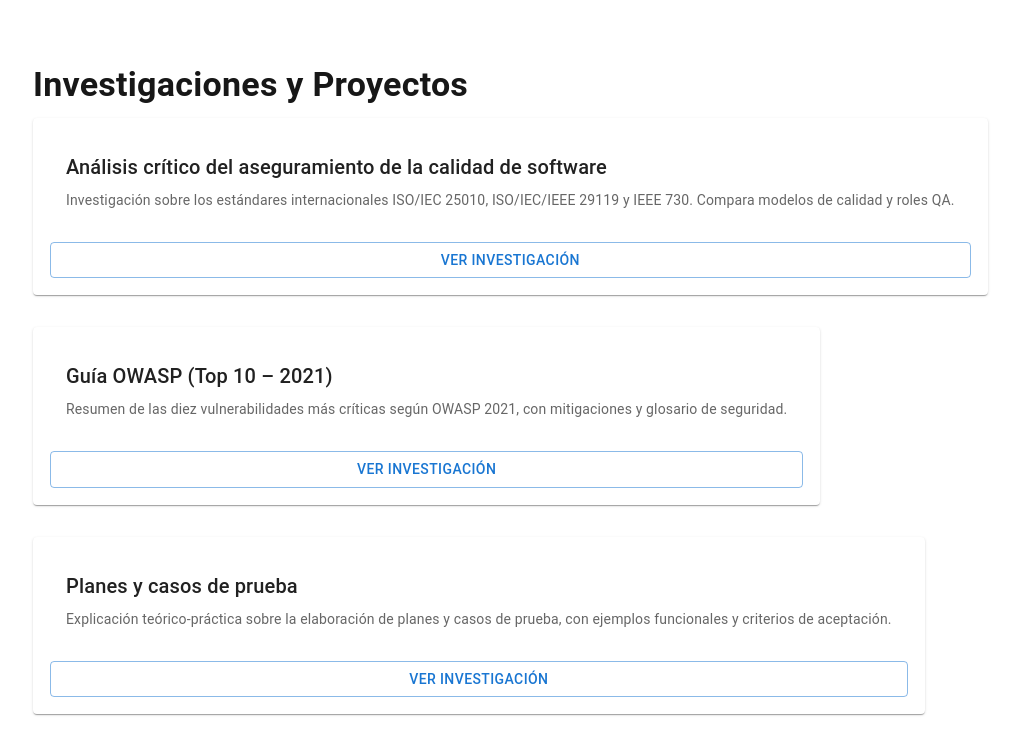
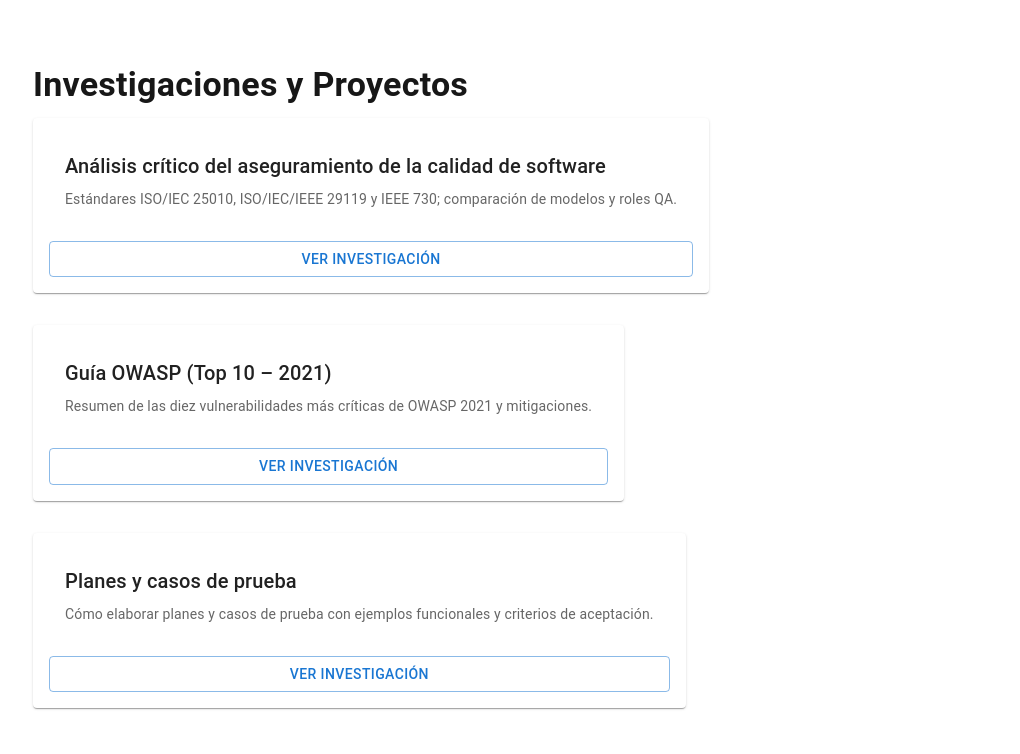
Before and after one commit to ortega0903/portafolio, a Next.js app: page /proyectos in a window 1280 px wide. Shown: the top 754 px of the page, without its empty margins (31-1051 px from the left). Built offline with nearby package versions, Linux system fonts and the light colour scheme.

Commit message:
Update site

```diff
--- a/src/app/proyectos/page.tsx
+++ b/src/app/proyectos/page.tsx
@@ -1,5 +1,4 @@
 "use client";
-
 import { Container, Grid, Card, CardContent, Typography, Button } from "@mui/material";
 import Link from "next/link";
 
@@ -9,21 +8,21 @@ export default function ProyectosPage() {
       id: 1,
       titulo: "Análisis crítico del aseguramiento de la calidad de software",
       descripcion:
-        "Investigación sobre los estándares internacionales ISO/IEC 25010, ISO/IEC/IEEE 29119 y IEEE 730. Compara modelos de calidad y roles QA.",
+        "Estándares ISO/IEC 25010, ISO/IEC/IEEE 29119 y IEEE 730; comparación de modelos y roles QA.",
       enlace: "/investigaciones/aseguramiento-calidad",
     },
     {
       id: 2,
       titulo: "Guía OWASP (Top 10 – 2021)",
       descripcion:
-        "Resumen de las diez vulnerabilidades más críticas según OWASP 2021, con mitigaciones y glosario de seguridad.",
+        "Resumen de las diez vulnerabilidades más críticas de OWASP 2021 y mitigaciones.",
       enlace: "/investigaciones/guia-owasp",
     },
     {
       id: 3,
       titulo: "Planes y casos de prueba",
       descripcion:
-        "Explicación teórico-práctica sobre la elaboración de planes y casos de prueba, con ejemplos funcionales y criterios de aceptación.",
+        "Cómo elaborar planes y casos de prueba con ejemplos funcionales y criterios de aceptación.",
       enlace: "/investigaciones/planes-casos-prueba",
     },
   ];
@@ -43,11 +42,7 @@ export default function ProyectosPage() {
                 display: "flex",
                 flexDirection: "column",
                 justifyContent: "space-between",
-                bgcolor: "background.paper",
                 p: 2,
-                border: "1px solid rgba(255,255,255,0.08)",
-                transition: "transform 0.3s ease",
-                "&:hover": { transform: "translateY(-4px)" },
               }}
             >
               <CardContent>
@@ -58,12 +53,7 @@ export default function ProyectosPage() {
                   {proyecto.descripcion}
                 </Typography>
               </CardContent>
-              <Button
-                component={Link}
-                href={proyecto.enlace}
-                variant="outlined"
-                sx={{ mt: 2 }}
-              >
+              <Button component={Link} href={proyecto.enlace} variant="outlined" sx={{ mt: 2 }}>
                 Ver investigación
               </Button>
             </Card>
```
